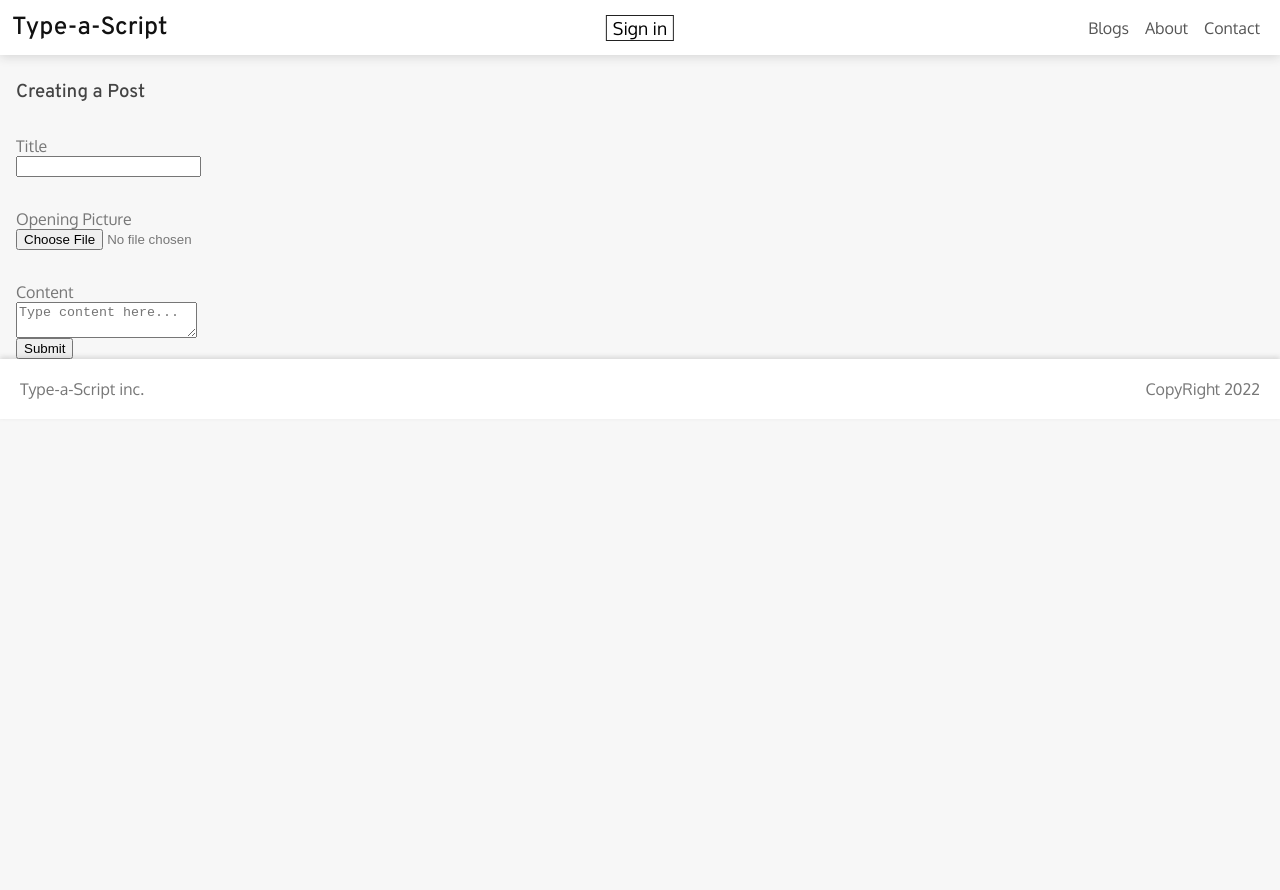
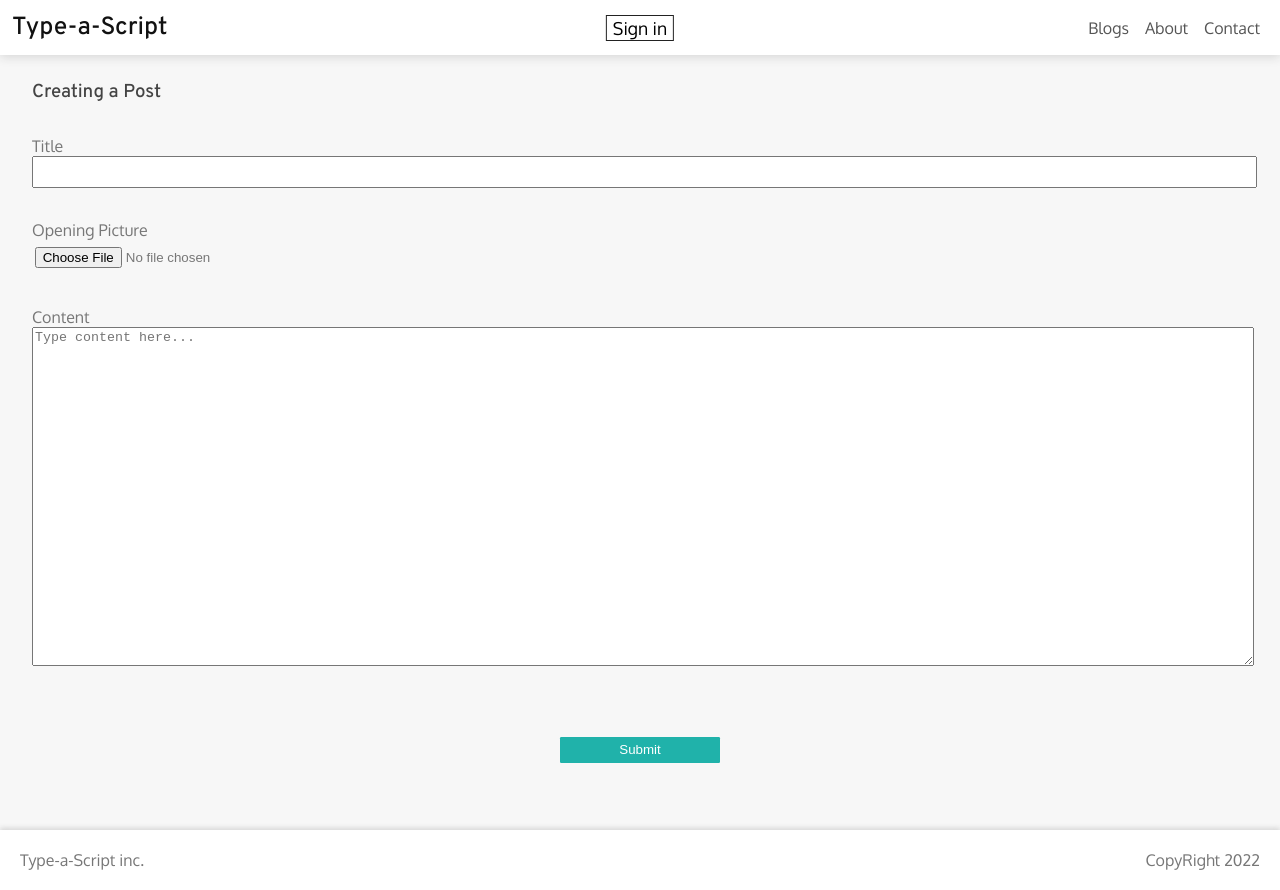
Before and after one commit to Battlertrunks/Blog-site-frontend, a React (Create React App) app: page /create-blog in a window 1280 px wide. Before the commit the page ends 846 px from the top, so only its background shows below. Built offline with nearby package versions, Linux system fonts and the light colour scheme; no server answers; the HTML template or start-up script is replaced by a standard one.

Commit message:
Reworked the JSON set up in the api to bring in body text that includes p tags. For a temporary fix, I am using innerHtml as a soultion for now until a fix is found. Added multiple states in the form to be used when filling out the blogs.

```diff
--- a/src/components/BlogComponents/BlogDetailsRoute.css
+++ b/src/components/BlogComponents/BlogDetailsRoute.css
@@ -21,7 +21,7 @@
   width: 150px;
 }
 
-.BlogDetailsRoute .body-text {
+.BlogDetailsRoute .body-text * {
   margin: 35px 5%;
 }
 
--- a/src/components/BlogComponents/BlogDetailsRoute.tsx
+++ b/src/components/BlogComponents/BlogDetailsRoute.tsx
@@ -15,6 +15,8 @@ const BlogDetailsRoute = () => {
     }
   }, [id]);
 
+  const htmlBody: string = information?.bodyText!;
+
   return (
     <section className="BlogDetailsRoute">
       <div className="title-and-date-container">
@@ -22,11 +24,10 @@ const BlogDetailsRoute = () => {
         <p>- {information?.date}</p>
       </div>
       <img src={information?.image} alt={information?.img_alt} />
-      {information?.bodyText.map((item, index) => (
-        <p className="body-text" key={index}>
-          {item.paragraph}
-        </p>
-      ))}
+      <div
+        className="body-text"
+        dangerouslySetInnerHTML={{ __html: htmlBody }}
+      />
     </section>
   );
 };
--- a/src/components/BlogFormComponent/BlogFormRoute.css
+++ b/src/components/BlogFormComponent/BlogFormRoute.css
@@ -1,5 +1,5 @@
 .BlogFormRoute {
-  margin: 0 1em;
+  margin: 0 2em;
   margin-top: 5em;
 }
 
@@ -10,3 +10,33 @@
 .BlogFormRoute label {
   margin-top: 2em;
 }
+
+.BlogFormRoute input,
+.BlogFormRoute textarea {
+  display: inline-block;
+  width: 100%;
+}
+
+.BlogFormRoute input {
+  padding: 0.5em 0.2em;
+}
+
+.BlogFormRoute textarea {
+  height: 25em;
+}
+
+.BlogFormRoute button {
+  margin: 5em auto;
+  width: 12em;
+  height: 2em;
+  border: none;
+  background-color: lightseagreen;
+  color: #fff;
+  cursor: pointer;
+  border-radius: 0.1em;
+}
+
+.BlogFormRoute button:hover {
+  transition: 0.05s background-color ease;
+  background-color: rgb(63, 208, 201);
+}
--- a/src/models/Article.ts
+++ b/src/models/Article.ts
@@ -9,5 +9,5 @@ export default interface Article {
   shortDescription: string;
   date: string;
   img_alt: string;
-  bodyText: Paragraph[];
+  bodyText: string;
 }
--- a/src/services/blogSiteServices.ts
+++ b/src/services/blogSiteServices.ts
@@ -1,5 +1,4 @@
 import axios from "axios";
-import BlogCard from "../models/Article";
 import Article from "../models/Article";
 
 // Gets the URL.
@@ -13,3 +12,7 @@ export const getBlogCards = async (): Promise<Article[]> => {
 export const getBlogDetails = async (id: string): Promise<Article> => {
   return (await axios.get(`${url}/articles/${encodeURIComponent(id)}`)).data;
 };
+
+export const uploadBlog = async (blog: Article): Promise<Article> => {
+  return (await axios.post(`${url}/upload`, blog)).data;
+};
```
